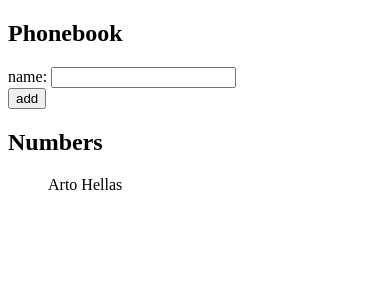
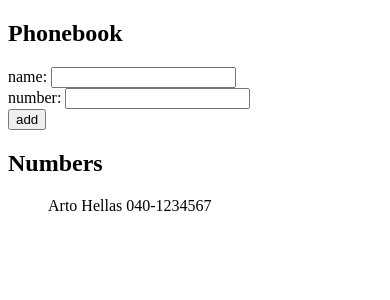
Before and after one commit to azevedo7/fullstackopen-submission, a React (Vite) app in the folder part2/phonebook/: page / in a window 390 px wide. Shown: the top 300 px of the page. Built offline with nearby package versions, Linux system fonts and the light colour scheme.

Commit message:
Phonebook: 2.8

```diff
--- a/part2/phonebook/src/App.jsx
+++ b/part2/phonebook/src/App.jsx
@@ -2,25 +2,29 @@ import { useState } from 'react'
 
 const App = () => {
   const [persons, setPersons] = useState([
-    { name: 'Arto Hellas' }
+    { name: 'Arto Hellas', phone: '040-1234567' }
   ])
   const [newName, setNewName] = useState('')
+  const [newNumber, setNewNumber] = useState('')
 
   const handleNameChange = (e) => {
     setNewName(e.target.value)
   }
 
+  const handleNumberChange = (e) => {
+    setNewNumber(e.target.value)
+  }
+
   const addName = (e) => {
     e.preventDefault()
-    if(persons.reduce((acc, curr) => {
-      if(curr.name.toLowerCase() == newName.toLowerCase())
-        return true;
-      return false
-    })) {
-      alert(`${newName} is already added to the phonebook`)
+    if(persons.some((person) => person.name.toLowerCase() === newName.toLowerCase())) {
+      alert(`${newName} is already added to phonebook`)
+    } else if (persons.some((person) => person.phone === newNumber)) {
+      alert(`${newNumber} is already added to phonebook`)
     } else {
-      setPersons(persons.concat({ name: newName }))
+      setPersons(persons.concat({ name: newName, phone: newNumber }))
       setNewName('')
+      setNewNumber('')
     }
   }
 
@@ -32,12 +36,15 @@ const App = () => {
           name: <input value={newName} onChange={handleNameChange}/>
         </div>
         <div>
+          number: <input value={newNumber} onChange={handleNumberChange}/>
+        </div>
+        <div>
           <button type="submit">add</button>
         </div>
       </form>
       <h2>Numbers</h2>
       <ul>
-        {persons.map((person) => <p key={person.name}>{person.name}</p>)}
+        {persons.map((person) => <p key={person.name}>{person.name} {person.phone}</p>)}
       </ul>
     </div>
   )
```
